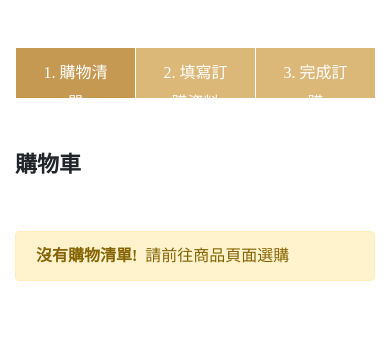
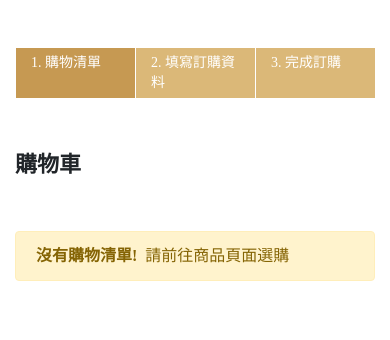
Before and after one commit to Shiung/royalSelect_git, a PHP site: page /phpLab/cart.php in a window 390 px wide. Shown: the part 204-544 px from the top of the page. Run offline with PHP 8.4, Linux system fonts and the light colour scheme; some libraries are stand-ins or nearby versions.

Commit message:
購物車 rwd fix

```diff
--- a/cart.php
+++ b/cart.php
@@ -49,14 +49,14 @@ include("module/header.php") ;
 			foreach ($oList as $key => $value) {
 		?>
 			<div class="cart-area row">
-				<div class="col-2">
+				<div class="col-sm-2">
 					<div class="img-box">
 						<div class="img-box-area"  style="background-image: url('<?php echo "img/product/".$value['img1']; ?>');">
 						</div>
 					</div>
 				</div>
 
-				<div class="col-6">
+				<div class="col-sm-6">
 					<div class="product-title">
 						<?php echo $value['product_name']; ?><span class="productStatusTag">團購中</span>
 					</div>
@@ -65,7 +65,7 @@ include("module/header.php") ;
 					</div>
 				</div>
 
-				<div class="col-4">
+				<div class="col-sm-4">
 					<select class="custom-select col-12" id="product-spec-select">
 					<?php foreach ($value["specList"] as $skey => $svalue) {
 						$specSelected = "";
--- a/css/cart.css
+++ b/css/cart.css
@@ -70,6 +70,13 @@
 .cartWithoutList{
 	margin-bottom: 150px;
 }
+
+@media screen and (max-width: 575px){
+	#cartShow .cart-area > div:nth-of-type(2){
+		margin: 15px 0 ;
+	}
+}
+
 
 /*deliver.php*/
 .cart-list{
@@ -206,6 +213,17 @@ label[for='invoiceCheck']{
 .cartMenu .step.active {
     background-color: #c69952;
 }
+@media screen and (max-width: 575px){
+	.cartMenu .step {
+		height: auto;
+		text-align: left;
+	}
+	.cartMenu .step li {
+		line-height: 20px;
+		font-size: 14px;
+		padding: 5px 0;
+	}
+}
 
 
 /*hover*/
```
